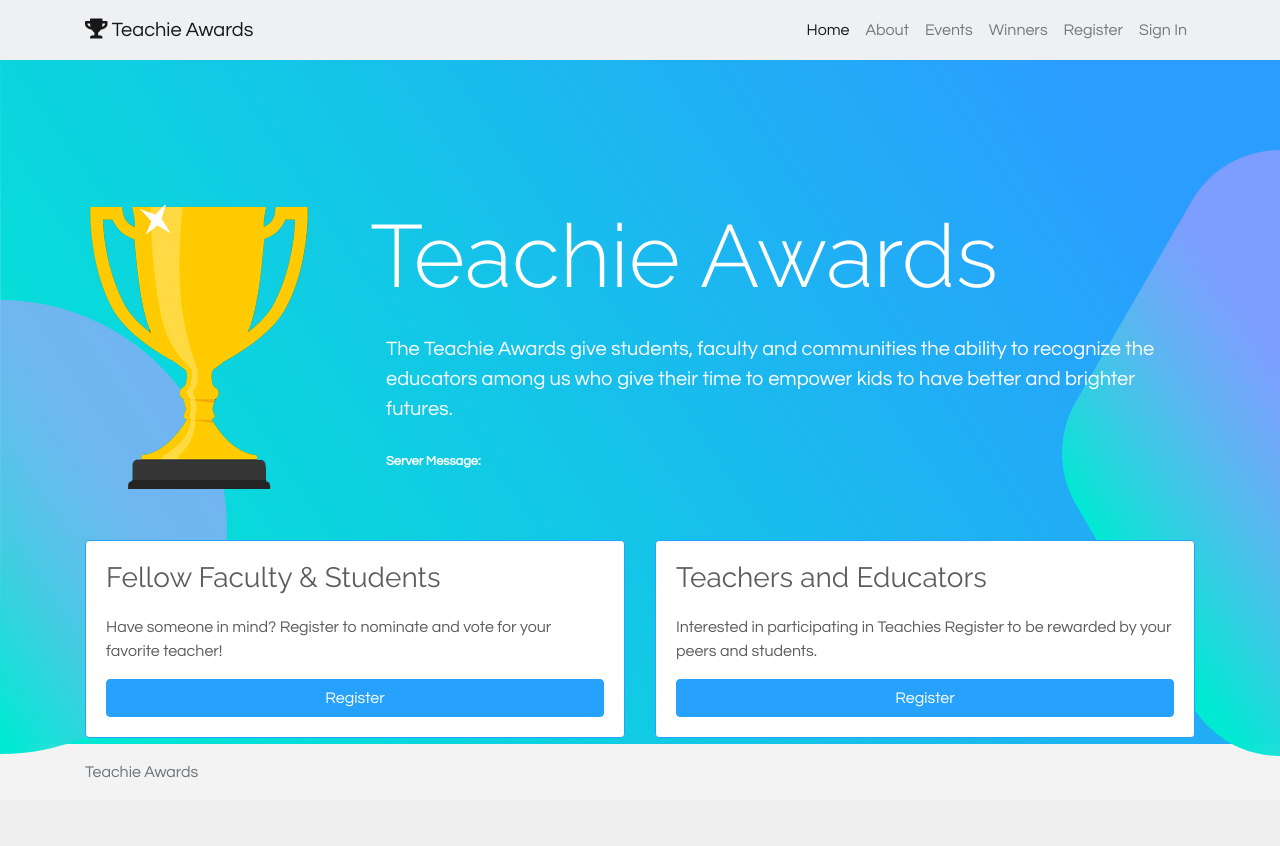
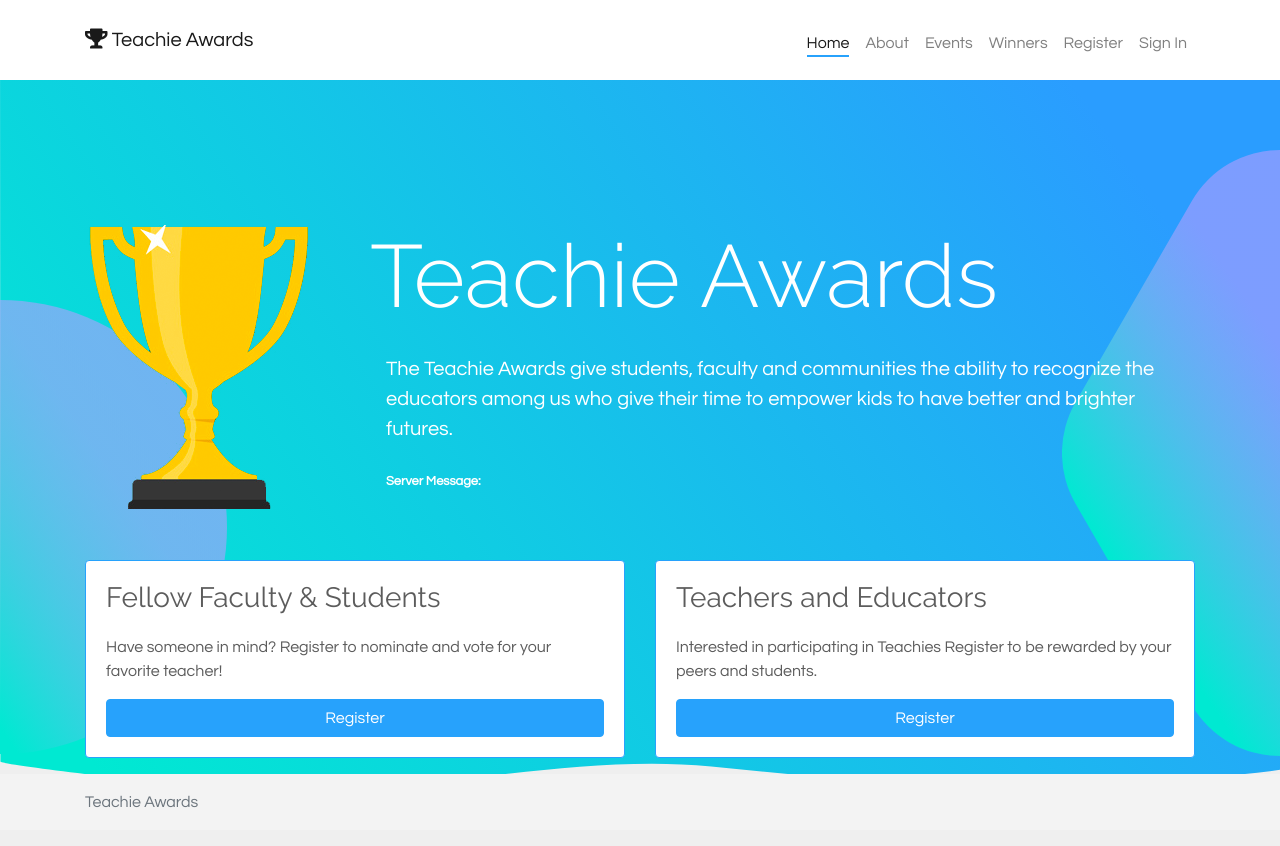
Before and after one commit to jonnylynchy/teachie-awards-client, a React (Create React App) app: page / in a window 1280 px wide. Shown: the top 846 px of the page. Built offline with nearby package versions, Linux system fonts and the light colour scheme; no server answers.

Commit message:
updated menu style

```diff
--- /dev/null
+++ b/src/components/TopNav.css
@@ -0,0 +1,14 @@
+.top-nav .navbar-nav .nav-link.active {
+    border-bottom: 2px solid #27a2fc;
+}
+
+.top-nav li.nav-item {
+    padding-left: 0.5em;
+    padding-right: 0.5em;
+}
+
+.top-nav .navbar-nav .nav-link {
+    padding-right: 0;
+    padding-left: 0;
+    padding-bottom: 0;
+}
--- a/src/components/TopNav.jsx
+++ b/src/components/TopNav.jsx
@@ -15,11 +15,11 @@ import {
 import { NavLink as RRNavLink } from 'react-router-dom';
 
 import GlobalContext from '../context/GlobalContext';
+import './TopNav.css';
 
 const navStyles = {
-    background: '#fff',
     borderBottom: '#e5e5e5',
-    padding: '10px 5px'
+    padding: '20px 5px'
 };
 
 const TopNav = () => {
@@ -28,7 +28,7 @@ const TopNav = () => {
     const { user } = globalContext;
 
     return (
-        <Navbar color="light" light expand="md" style={navStyles}>
+        <Navbar color="white" light expand="md" style={navStyles} className="top-nav">
             <div className="container d-flex justify-content-between">
                 <NavbarBrand href="/">
                     <i className="fas fa-trophy" /> Teachie Awards
--- a/src/pages/Home.jsx
+++ b/src/pages/Home.jsx
@@ -1,22 +1,24 @@
 import React from 'react';
+import PropTypes from 'prop-types';
 import { Container, Row, Col, Card, CardTitle, CardText, Button } from 'reactstrap';
 import { NavLink as RRNavLink } from 'react-router-dom';
 
 import award from '../images/temp-award-2.png';
 
 const Home = props => {
+    const { serverMessage } = props;
     return (
         <>
             {/* HERO */}
             <Container className="hero">
-                <Row className="row">
-                    <div className="col-3">
+                <Row>
+                    <div className="col-lg-3 d-none d-lg-flex">
                         <div className="mt-5 pt-5">
                             <img className="mt-5" src={award} alt="Teachie Awards" />
                         </div>
                     </div>
-                    <div className="col-9">
-                        <div className="mt-5 pt-5">
+                    <div className="col-md-12 col-lg-9">
+                        <div className="mt-md-5 pt-5">
                             <h1 className="mt-5 display-2">Teachie Awards</h1>
                             <p className="lead mt-4 ml-3">
                                 The Teachie Awards give students, faculty and communities the ability to recognize the
@@ -26,7 +28,7 @@ const Home = props => {
                             <p className="mt-4 ml-3">
                                 <small>
                                     <b>Server Message: </b>
-                                    {props.serverMessage}
+                                    {serverMessage}
                                 </small>
                             </p>
                         </div>
@@ -41,8 +43,8 @@ const Home = props => {
                     </Col>
                 </Row>
                 <Row>
-                    <Col sm="6">
-                        <Card body className="border border-primary rounded">
+                    <Col md="6">
+                        <Card body className="border border-primary rounded mb-3">
                             <CardTitle>
                                 <h3>Fellow Faculty &amp; Students</h3>
                             </CardTitle>
@@ -54,8 +56,8 @@ const Home = props => {
                             </Button>
                         </Card>
                     </Col>
-                    <Col sm="6">
-                        <Card body className="border border-primary rounded">
+                    <Col md="6">
+                        <Card body className="border border-primary rounded mb-3">
                             <CardTitle>
                                 <h3>Teachers and Educators</h3>
                             </CardTitle>
@@ -74,4 +76,9 @@ const Home = props => {
     );
 };
 
+// TODO: Remove later
+Home.propTypes = {
+    serverMessage: PropTypes.string.isRequired
+};
+
 export default Home;
```
